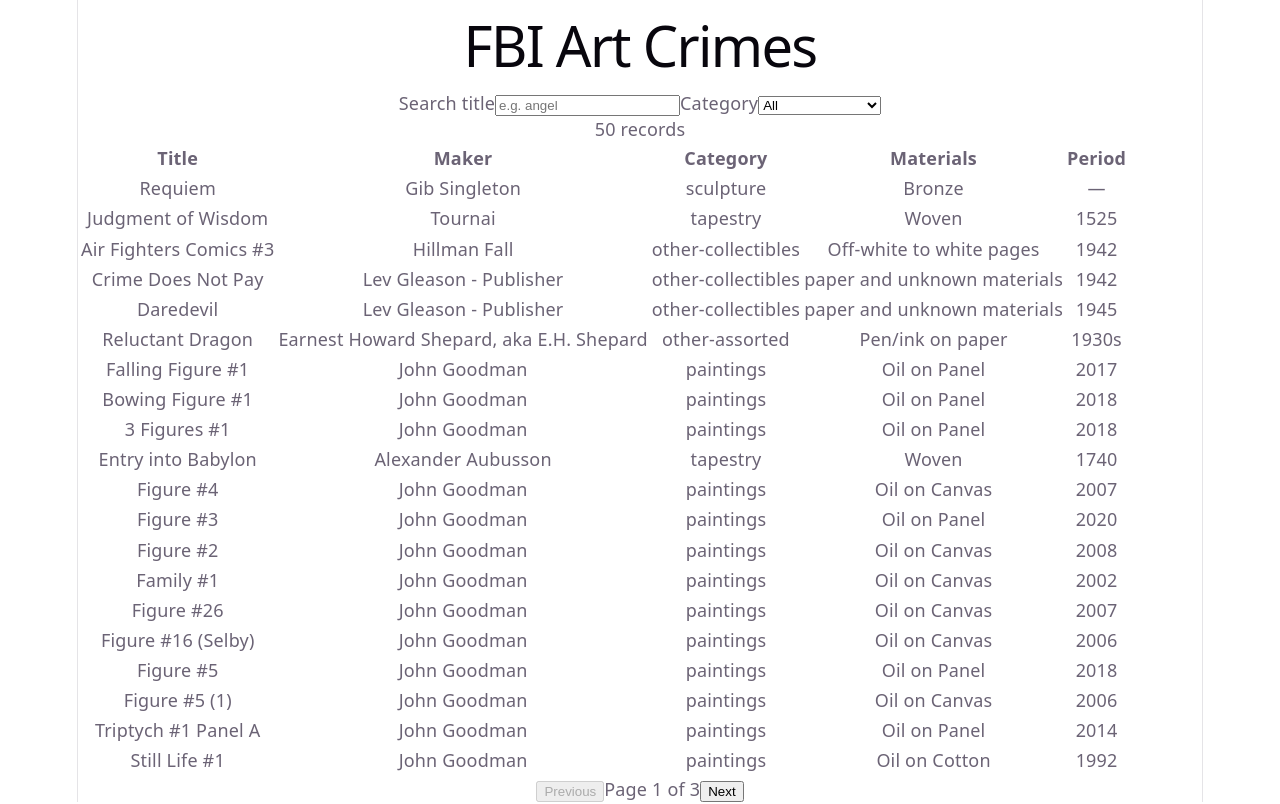
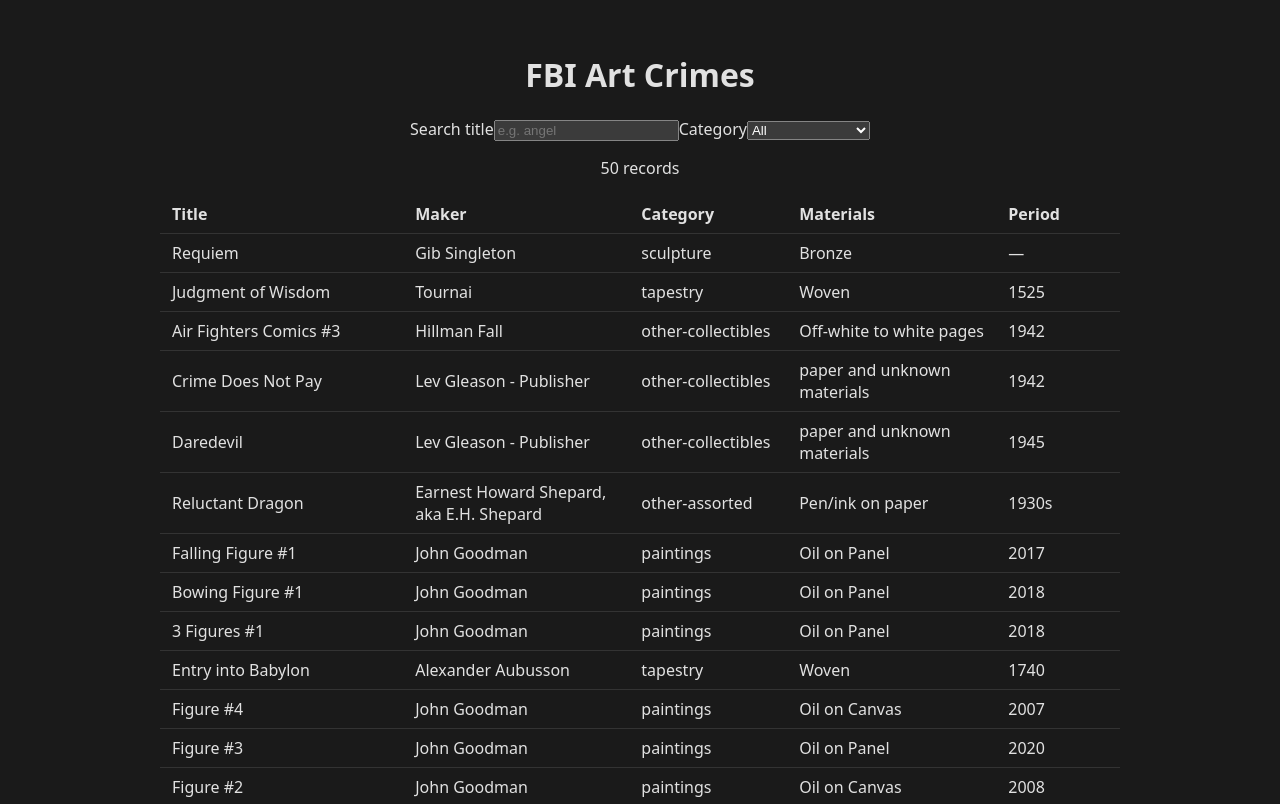
Before and after one commit to emmamikaelsdotter/fbi-art-crimes-dashboard, a React (Vite) app: page / in a window 1280 px wide. Shown: the top 804 px of the page. Built offline with nearby package versions, Linux system fonts and the light colour scheme.

Commit message:
style: center content and stabilize table layout

```diff
--- a/src/features/artcrimes/ArtCrimesTable.tsx
+++ b/src/features/artcrimes/ArtCrimesTable.tsx
@@ -6,7 +6,7 @@
 
 export function ArtCrimesTable({ items }: Props) {
   return (
-    <table>
+    <table className="data-table">
       <thead>
         <tr>
           <th scope="col">Title</th>
--- a/src/index.css
+++ b/src/index.css
@@ -1,111 +1,73 @@
 :root {
-  --text: #6b6375;
-  --text-h: #08060d;
-  --bg: #fff;
-  --border: #e5e4e7;
-  --code-bg: #f4f3ec;
-  --accent: #aa3bff;
-  --accent-bg: rgba(170, 59, 255, 0.1);
-  --accent-border: rgba(170, 59, 255, 0.5);
-  --social-bg: rgba(244, 243, 236, 0.5);
-  --shadow:
-    rgba(0, 0, 0, 0.1) 0 10px 15px -3px, rgba(0, 0, 0, 0.05) 0 4px 6px -2px;
-
-  --sans: system-ui, 'Segoe UI', Roboto, sans-serif;
-  --heading: system-ui, 'Segoe UI', Roboto, sans-serif;
-  --mono: ui-monospace, Consolas, monospace;
-
-  font: 18px/145% var(--sans);
-  letter-spacing: 0.18px;
-  color-scheme: light dark;
-  color: var(--text);
-  background: var(--bg);
-  font-synthesis: none;
-  text-rendering: optimizeLegibility;
-  -webkit-font-smoothing: antialiased;
-  -moz-osx-font-smoothing: grayscale;
-
-  @media (max-width: 1024px) {
-    font-size: 16px;
-  }
-}
-
-@media (prefers-color-scheme: dark) {
-  :root {
-    --text: #9ca3af;
-    --text-h: #f3f4f6;
-    --bg: #16171d;
-    --border: #2e303a;
-    --code-bg: #1f2028;
-    --accent: #c084fc;
-    --accent-bg: rgba(192, 132, 252, 0.15);
-    --accent-border: rgba(192, 132, 252, 0.5);
-    --social-bg: rgba(47, 48, 58, 0.5);
-    --shadow:
-      rgba(0, 0, 0, 0.4) 0 10px 15px -3px, rgba(0, 0, 0, 0.25) 0 4px 6px -2px;
-  }
-
-  #social .button-icon {
-    filter: invert(1) brightness(2);
-  }
-}
-
-#root {
-  width: 1126px;
-  max-width: 100%;
-  margin: 0 auto;
-  text-align: center;
-  border-inline: 1px solid var(--border);
-  min-height: 100svh;
-  display: flex;
-  flex-direction: column;
-  box-sizing: border-box;
+  font-family: system-ui, Avenir, Helvetica, Arial, sans-serif;
+  color-scheme: dark;
+  color: rgba(255, 255, 255, 0.87);
+  background-color: #1a1a1a;
 }
 
 body {
   margin: 0;
 }
 
-h1,
-h2 {
-  font-family: var(--heading);
-  font-weight: 500;
-  color: var(--text-h);
+main {
+  max-width: 960px;
+  margin: 0 auto;
+  padding: 2rem 1rem;
+  text-align: center;
 }
 
-h1 {
-  font-size: 56px;
-  letter-spacing: -1.68px;
-  margin: 32px 0;
-  @media (max-width: 1024px) {
-    font-size: 36px;
-    margin: 20px 0;
-  }
-}
-h2 {
-  font-size: 24px;
-  line-height: 118%;
-  letter-spacing: -0.24px;
-  margin: 0 0 8px;
-  @media (max-width: 1024px) {
-    font-size: 20px;
-  }
-}
-p {
-  margin: 0;
+button {
+  cursor: pointer;
 }
 
-code,
-.counter {
-  font-family: var(--mono);
-  display: inline-flex;
-  border-radius: 4px;
-  color: var(--text-h);
+button:disabled {
+  cursor: default;
+  opacity: 0.5;
 }
 
-code {
-  font-size: 15px;
-  line-height: 135%;
-  padding: 4px 8px;
-  background: var(--code-bg);
+nav[aria-label="Pagination"] {
+  margin-top: 1.5rem;
+  display: flex;
+  justify-content: center;
+  align-items: center;
+  gap: 1rem;
 }
+
+.data-table {
+  width: 100%;
+  border-collapse: collapse;
+  table-layout: fixed;
+}
+
+.data-table th,
+.data-table td {
+  text-align: left;
+  padding: 0.5rem 0.75rem;
+  border-bottom: 1px solid #333;
+  overflow-wrap: break-word;
+}
+
+.data-table th:nth-child(1),
+.data-table td:nth-child(1) {
+  width: 26%;
+}
+
+.data-table th:nth-child(2),
+.data-table td:nth-child(2) {
+  width: 24%;
+}
+
+.data-table th:nth-child(3),
+.data-table td:nth-child(3) {
+  width: 16%;
+}
+
+.data-table th:nth-child(4),
+.data-table td:nth-child(4) {
+  width: 22%;
+}
+
+.data-table th:nth-child(5),
+.data-table td:nth-child(5) {
+  width: 12%;
+}
```
